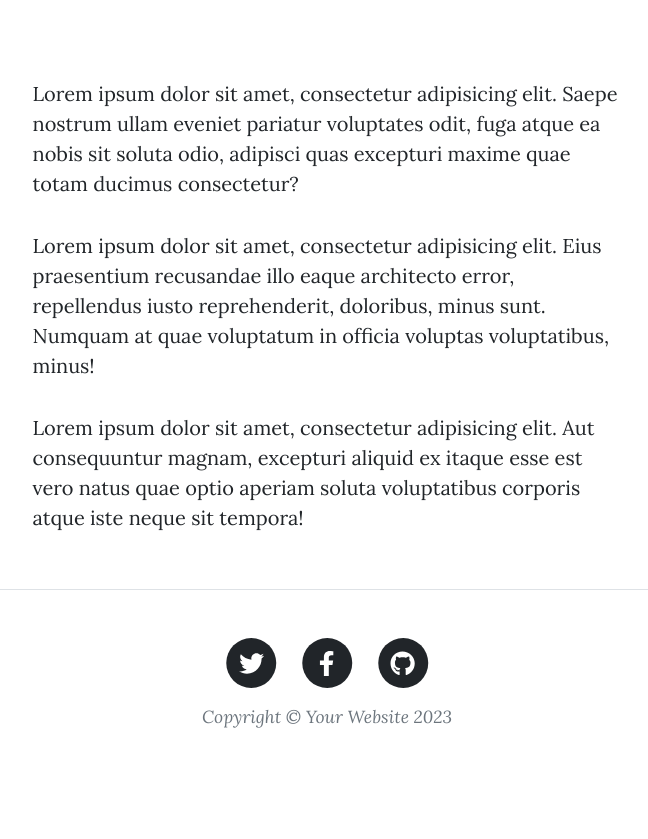
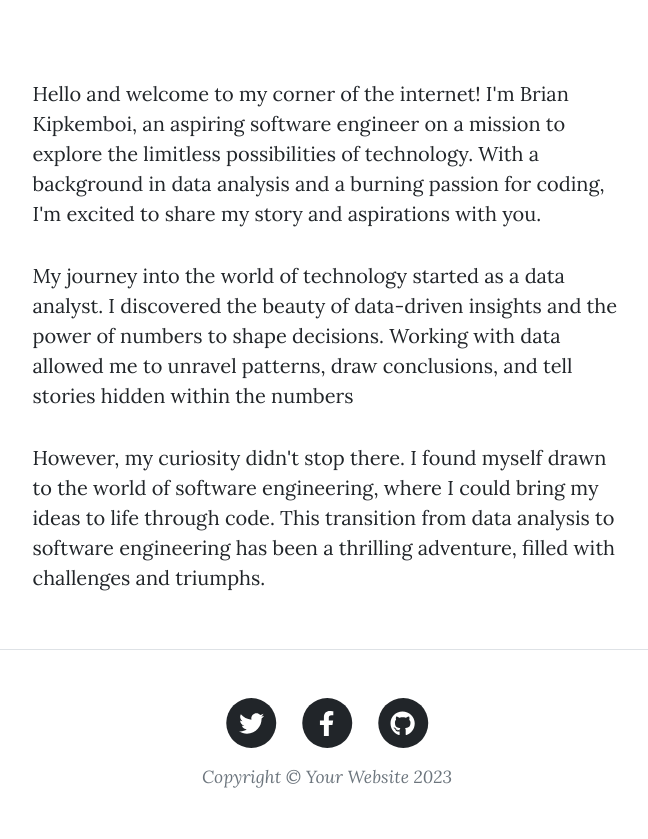
Before and after one commit to Briankipkemboi78/code_wave, a Flask app: page /about in a window 1280 px wide. Shown: the part 533-1372 px from the top of the page, without its empty margins (313-961 px from the left). Before the commit the page ends 1261 px from the top, so only its background shows below. Run offline with Flask 3, Linux system fonts and the light colour scheme; some libraries are stand-ins or nearby versions.

Commit message:
Update about.html

```diff
--- a/templates/about.html
+++ b/templates/about.html
@@ -3,7 +3,7 @@
 <!-- Page Header-->
 <header
   class="masthead"
-  style="background-image: url('../static/assets/img/about-bg.jpg')"
+  style="background-image: url('https://images.unsplash.com/photo-1497032628192-86f99bcd76bc?ixlib=rb-4.0.3&ixid=M3wxMjA3fDB8MHxwaG90by1wYWdlfHx8fGVufDB8fHx8fA%3D%3D&auto=format&fit=crop&w=2070&q=80')"
 >
   <div class="container position-relative px-4 px-lg-5">
     <div class="row gx-4 gx-lg-5 justify-content-center">
@@ -22,22 +22,23 @@
     <div class="row gx-4 gx-lg-5 justify-content-center">
       <div class="col-md-10 col-lg-8 col-xl-7">
         <p>
-          Lorem ipsum dolor sit amet, consectetur adipisicing elit. Saepe
-          nostrum ullam eveniet pariatur voluptates odit, fuga atque ea nobis
-          sit soluta odio, adipisci quas excepturi maxime quae totam ducimus
-          consectetur?
+          Hello and welcome to my corner of the internet!
+          I'm Brian Kipkemboi, an aspiring software engineer on a mission to explore the limitless possibilities of technology.
+          With a background in data analysis and a burning passion for coding,
+          I'm excited to share my story and aspirations with you.
         </p>
         <p>
-          Lorem ipsum dolor sit amet, consectetur adipisicing elit. Eius
-          praesentium recusandae illo eaque architecto error, repellendus iusto
-          reprehenderit, doloribus, minus sunt. Numquam at quae voluptatum in
-          officia voluptas voluptatibus, minus!
+          My journey into the world of technology started as a data analyst.
+          I discovered the beauty of data-driven insights and the power of numbers
+          to shape decisions. Working with data allowed me to unravel patterns,
+          draw conclusions, and tell stories hidden within the numbers
         </p>
         <p>
-          Lorem ipsum dolor sit amet, consectetur adipisicing elit. Aut
-          consequuntur magnam, excepturi aliquid ex itaque esse est vero natus
-          quae optio aperiam soluta voluptatibus corporis atque iste neque sit
-          tempora!
+          However, my curiosity didn't stop there.
+          I found myself drawn to the world of software engineering,
+          where I could bring my ideas to life through code.
+          This transition from data analysis to software engineering has been a
+          thrilling adventure, filled with challenges and triumphs.
         </p>
       </div>
     </div>
```
